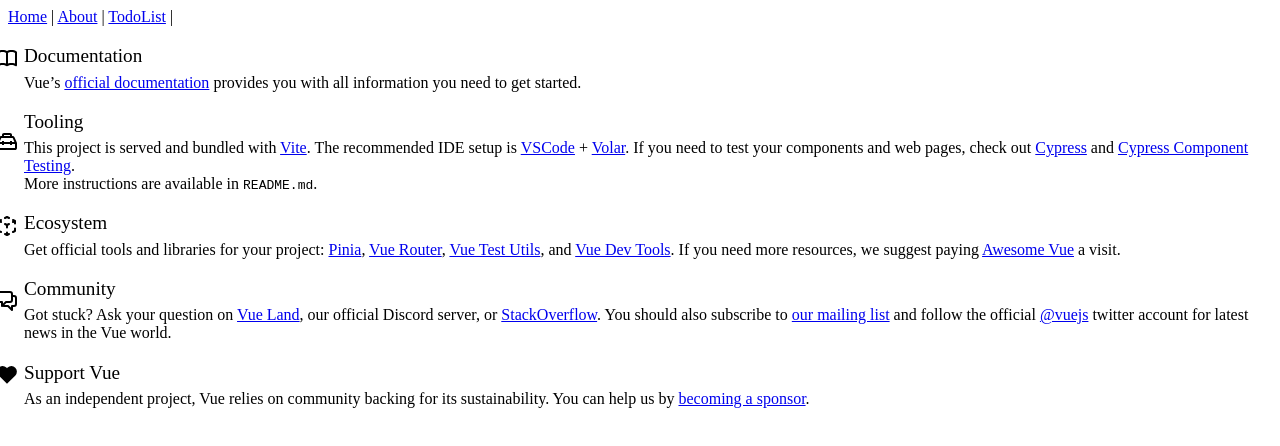
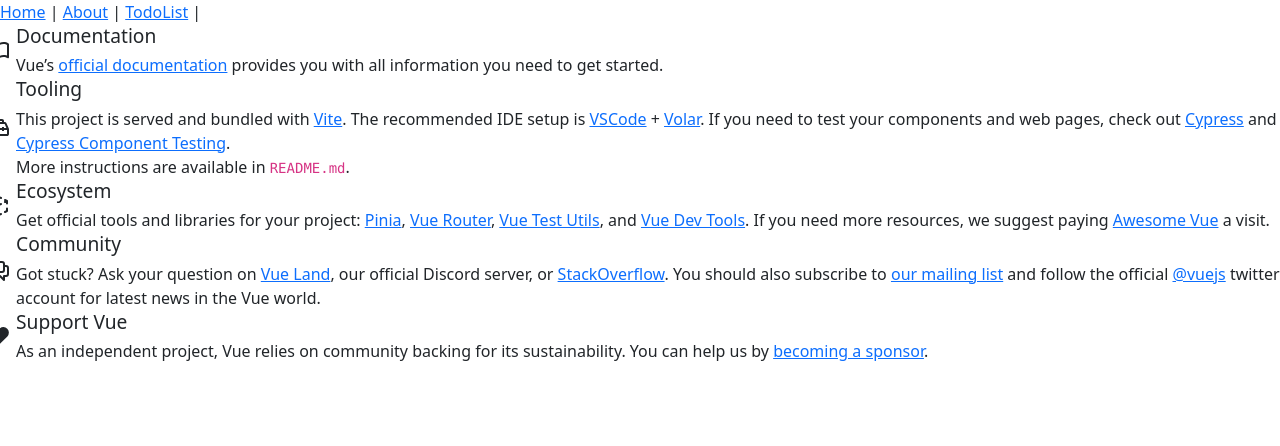
Before and after one commit to RenHuang-Huang/2024-vue-week2, a Vue app: page / in a window 1280 px wide. Shown: the top 446 px of the page. Built offline with nearby package versions, Linux system fonts and the light colour scheme.

Commit message:
add bootstrap

```diff
--- a/package.json
+++ b/package.json
@@ -13,6 +13,8 @@
   },
   "dependencies": {
     "axios": "^1.7.5",
+    "bootstrap": "^5.3.3",
+    "sass-embedded-win32-x64": "^1.77.8",
     "vue": "^3.4.29",
     "vue-router": "^4.3.3"
   },
@@ -24,6 +26,7 @@
     "eslint-plugin-vue": "^9.23.0",
     "gh-pages": "^6.1.1",
     "prettier": "^3.2.5",
+    "sass-embedded": "^1.77.8",
     "vite": "^5.3.1"
   }
 }
--- /dev/null
+++ b/src/assets/all.scss
@@ -0,0 +1 @@
+@import 'bootstrap/scss/bootstrap';
--- a/src/main.js
+++ b/src/main.js
@@ -1,4 +1,5 @@
 // import './assets/main.css'
+import './assets/all.scss'
 
 import { createApp } from 'vue'
 import App from './App.vue'
```
Also changed, not shown: 1 other file (tests, documents, lock files or other folders).
